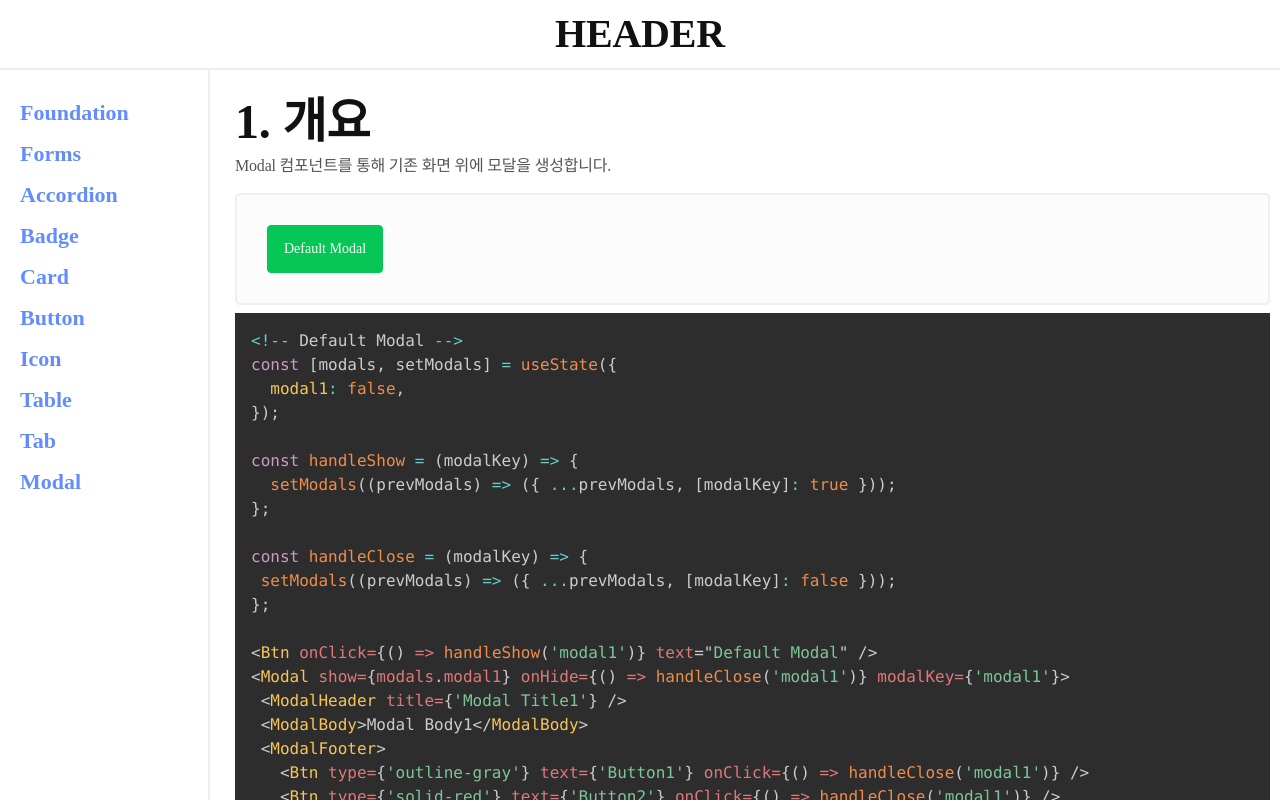
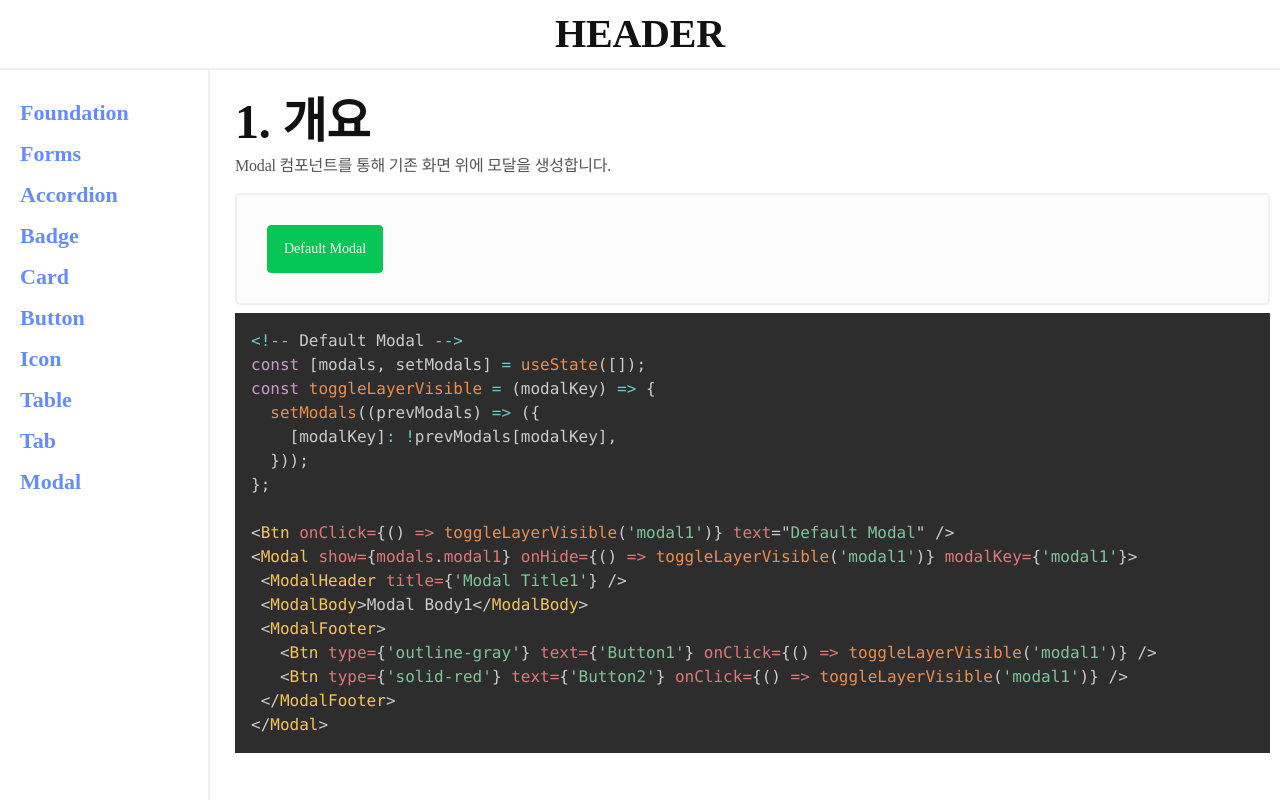
Before and after one commit to dongggggae/_hyun-design-system, a React (Vite) app: page /components/ModalPage in a window 1280 px wide. Shown: the top 800 px of the page. Built offline with nearby package versions, Linux system fonts and the light colour scheme; some icons are missing.

Commit message:
[DS-15]Component - Modal 수정

```diff
--- a/src/pages/components/ModalPage.jsx
+++ b/src/pages/components/ModalPage.jsx
@@ -8,24 +8,12 @@ import Text from '@/components/hyun-design-system/typography/Text';
 const LazyCodeContainer = lazy(() => import('@/components/docs/CodeContainer'));
 
 const ModalPage = () => {
-  const [modals, setModals] = useState({
-    modal1: false,
-    modal2: false,
-    modal3: false,
-    modal4: false,
-    modal5: false,
-    modal6: false,
-    modal7: false,
-    modal8: false,
-    modal9: false,
-  });
+  const [modals, setModals] = useState([]);
 
-  const handleShow = (modalKey) => {
-    setModals((prevModals) => ({ ...prevModals, [modalKey]: true }));
-  };
-
-  const handleClose = (modalKey) => {
-    setModals((prevModals) => ({ ...prevModals, [modalKey]: false }));
+  const toggleLayerVisible = (modalKey) => {
+    setModals((prevModals) => ({
+      [modalKey]: !prevModals[modalKey],
+    }));
   };
 
   return (
@@ -35,13 +23,13 @@ const ModalPage = () => {
           <Heading tag="h2" size="2" text="1. 개요" />
           <Text>Modal 컴포넌트를 통해 기존 화면 위에 모달을 생성합니다.</Text>
           <div className="preview">
-            <Btn onClick={() => handleShow('modal1')} text="Default Modal" />
-            <Modal show={modals.modal1} onHide={() => handleClose('modal1')} modalKey={'modal1'}>
+            <Btn onClick={() => toggleLayerVisible('modal1')} text="Default Modal" />
+            <Modal show={modals.modal1} onHide={() => toggleLayerVisible('modal1')} modalKey={'modal1'}>
               <ModalHeader title={'Modal Title1'} />
               <ModalBody>Modal Body1</ModalBody>
               <ModalFooter>
-                <Btn type={'outline-gray'} text={'Button1'} onClick={() => handleClose('modal1')} />
-                <Btn type={'solid-red'} text={'Button2'} onClick={() => handleClose('modal1')} />
+                <Btn type={'outline-gray'} text={'Button1'} onClick={() => toggleLayerVisible('modal1')} />
+                <Btn type={'solid-red'} text={'Button2'} onClick={() => toggleLayerVisible('modal1')} />
               </ModalFooter>
             </Modal>
           </div>
@@ -56,13 +44,13 @@ const ModalPage = () => {
             close 프로퍼티를 통해 Modal Header 컴포넌트의 닫기 버튼 유무를 설정합니다. 기본 값은 &#39;false&#39; 입니다.
           </Text>
           <div className="preview">
-            <Btn onClick={() => handleShow('modal2')} text="Close Modal" />
-            <Modal show={modals.modal2} onHide={() => handleClose('modal2')} modalKey={'modal2'}>
+            <Btn onClick={() => toggleLayerVisible('modal2')} text="Close Modal" />
+            <Modal show={modals.modal2} onHide={() => toggleLayerVisible('modal2')} modalKey={'modal2'}>
               <ModalHeader title={'Modal Title1'} close />
               <ModalBody>Modal Body1</ModalBody>
               <ModalFooter>
-                <Btn type={'outline-gray'} text={'Button1'} onClick={() => handleClose('modal2')} />
-                <Btn type={'solid-red'} text={'Button2'} onClick={() => handleClose('modal2')} />
+                <Btn type={'outline-gray'} text={'Button1'} onClick={() => toggleLayerVisible('modal2')} />
+                <Btn type={'solid-red'} text={'Button2'} onClick={() => toggleLayerVisible('modal2')} />
               </ModalFooter>
             </Modal>
           </div>
@@ -79,26 +67,31 @@ const ModalPage = () => {
             type 프로퍼티 속성은 &#39;center&#39;, &#39;scrollable&#39;, &#39;fullscreen&#39; 가 있습니다.
           </Text>
           <div className="preview">
-            <Btn onClick={() => handleShow('modal3')} text="Default Modal" />
-            <Modal show={modals.modal3} onHide={() => handleClose('modal3')} modalKey={'modal3'}>
+            <Btn onClick={() => toggleLayerVisible('modal3')} text="Default Modal" />
+            <Modal show={modals.modal3} onHide={() => toggleLayerVisible('modal3')} modalKey={'modal3'}>
               <ModalHeader title={'Modal Title1'} />
               <ModalBody>Modal Body1</ModalBody>
               <ModalFooter>
-                <Btn type={'outline-gray'} text={'Button1'} onClick={() => handleClose('modal3')} />
-                <Btn type={'solid-red'} text={'Button2'} onClick={() => handleClose('modal3')} />
+                <Btn type={'outline-gray'} text={'Button1'} onClick={() => toggleLayerVisible('modal3')} />
+                <Btn type={'solid-red'} text={'Button2'} onClick={() => toggleLayerVisible('modal3')} />
               </ModalFooter>
             </Modal>
-            <Btn onClick={() => handleShow('modal4')} text="Centered Modal" />
-            <Modal show={modals.modal4} onHide={() => handleClose('modal4')} modalKey={'modal4'} type={'center'}>
+            <Btn onClick={() => toggleLayerVisible('modal4')} text="Centered Modal" />
+            <Modal show={modals.modal4} onHide={() => toggleLayerVisible('modal4')} modalKey={'modal4'} type={'center'}>
               <ModalHeader title={'Modal Title1'} />
               <ModalBody>Modal Body1</ModalBody>
               <ModalFooter>
-                <Btn type={'outline-gray'} text={'Button1'} onClick={() => handleClose('modal4')} />
-                <Btn type={'solid-red'} text={'Button2'} onClick={() => handleClose('modal4')} />
+                <Btn type={'outline-gray'} text={'Button1'} onClick={() => toggleLayerVisible('modal4')} />
+                <Btn type={'solid-red'} text={'Button2'} onClick={() => toggleLayerVisible('modal4')} />
               </ModalFooter>
             </Modal>
-            <Btn onClick={() => handleShow('modal5')} text="Scrollable Modal" />
-            <Modal show={modals.modal5} onHide={() => handleClose('modal5')} modalKey={'modal5'} type={'scrollable'}>
+            <Btn onClick={() => toggleLayerVisible('modal5')} text="Scrollable Modal" />
+            <Modal
+              show={modals.modal5}
+              onHide={() => toggleLayerVisible('modal5')}
+              modalKey={'modal5'}
+              type={'scrollable'}
+            >
               <ModalHeader title={'Modal Title1'} />
               <ModalBody>
                 Lorem ipsum, dolor sit amet consectetur adipisicing elit. Repudiandae dignissimos quisquam libero animi
@@ -176,17 +169,22 @@ const ModalPage = () => {
                 odio, ipsam tempora.
               </ModalBody>
               <ModalFooter>
-                <Btn type={'outline-gray'} text={'Button1'} onClick={() => handleClose('modal5')} />
-                <Btn type={'solid-red'} text={'Button2'} onClick={() => handleClose('modal5')} />
+                <Btn type={'outline-gray'} text={'Button1'} onClick={() => toggleLayerVisible('modal5')} />
+                <Btn type={'solid-red'} text={'Button2'} onClick={() => toggleLayerVisible('modal5')} />
               </ModalFooter>
             </Modal>
-            <Btn onClick={() => handleShow('modal6')} text="Fullscreen Modal" />
-            <Modal show={modals.modal6} onHide={() => handleClose('modal6')} modalKey={'modal6'} type={'fullscreen'}>
+            <Btn onClick={() => toggleLayerVisible('modal6')} text="Fullscreen Modal" />
+            <Modal
+              show={modals.modal6}
+              onHide={() => toggleLayerVisible('modal6')}
+              modalKey={'modal6'}
+              type={'fullscreen'}
+            >
               <ModalHeader title={'Modal Title1'} />
               <ModalBody>Modal Body1</ModalBody>
               <ModalFooter>
-                <Btn type={'outline-gray'} text={'Button1'} onClick={() => handleClose('modal6')} />
-                <Btn type={'solid-red'} text={'Button2'} onClick={() => handleClose('modal6')} />
+                <Btn type={'outline-gray'} text={'Button1'} onClick={() => toggleLayerVisible('modal6')} />
+                <Btn type={'solid-red'} text={'Button2'} onClick={() => toggleLayerVisible('modal6')} />
               </ModalFooter>
             </Modal>
           </div>
@@ -203,31 +201,31 @@ const ModalPage = () => {
             type 프로퍼티 속성은 &#39;sm&#39;, &#39;md&#39;, &#39;lg&#39; 가 있습니다.
           </Text>
           <div className="preview">
-            <Btn onClick={() => handleShow('modal7')} text="Small Modal" />
-            <Modal show={modals.modal7} onHide={() => handleClose('modal7')} modalKey={'modal7'} size={'sm'}>
+            <Btn onClick={() => toggleLayerVisible('modal7')} text="Small Modal" />
+            <Modal show={modals.modal7} onHide={() => toggleLayerVisible('modal7')} modalKey={'modal7'} size={'sm'}>
               <ModalHeader title={'Modal Title1'} />
               <ModalBody>Modal Body1</ModalBody>
               <ModalFooter>
-                <Btn type={'outline-gray'} text={'Button1'} onClick={() => handleClose('modal7')} />
-                <Btn type={'solid-red'} text={'Button2'} onClick={() => handleClose('modal7')} />
+                <Btn type={'outline-gray'} text={'Button1'} onClick={() => toggleLayerVisible('modal7')} />
+                <Btn type={'solid-red'} text={'Button2'} onClick={() => toggleLayerVisible('modal7')} />
               </ModalFooter>
             </Modal>
-            <Btn onClick={() => handleShow('modal8')} text="Medium Modal" />
-            <Modal show={modals.modal8} onHide={() => handleClose('modal8')} modalKey={'modal8'}>
+            <Btn onClick={() => toggleLayerVisible('modal8')} text="Medium Modal" />
+            <Modal show={modals.modal8} onHide={() => toggleLayerVisible('modal8')} modalKey={'modal8'}>
               <ModalHeader title={'Modal Title1'} />
               <ModalBody>Modal Body1</ModalBody>
               <ModalFooter>
-                <Btn type={'outline-gray'} text={'Button1'} onClick={() => handleClose('modal8')} />
-                <Btn type={'solid-red'} text={'Button2'} onClick={() => handleClose('modal8')} />
+                <Btn type={'outline-gray'} text={'Button1'} onClick={() => toggleLayerVisible('modal8')} />
+                <Btn type={'solid-red'} text={'Button2'} onClick={() => toggleLayerVisible('modal8')} />
               </ModalFooter>
             </Modal>
-            <Btn onClick={() => handleShow('modal9')} text="Large Modal" />
-            <Modal show={modals.modal9} onHide={() => handleClose('modal9')} modalKey={'modal9'} size={'lg'}>
+            <Btn onClick={() => toggleLayerVisible('modal9')} text="Large Modal" />
+            <Modal show={modals.modal9} onHide={() => toggleLayerVisible('modal9')} modalKey={'modal9'} size={'lg'}>
               <ModalHeader title={'Modal Title1'} />
               <ModalBody>Modal Body1</ModalBody>
               <ModalFooter>
-                <Btn type={'outline-gray'} text={'Button1'} onClick={() => handleClose('modal9')} />
-                <Btn type={'solid-red'} text={'Button2'} onClick={() => handleClose('modal9')} />
+                <Btn type={'outline-gray'} text={'Button1'} onClick={() => toggleLayerVisible('modal9')} />
+                <Btn type={'solid-red'} text={'Button2'} onClick={() => toggleLayerVisible('modal9')} />
               </ModalFooter>
             </Modal>
           </div>
@@ -243,32 +241,27 @@ const ModalPage = () => {
 const ModalCode = {
   overview: [
     `<!-- Default Modal -->`,
-    `const [modals, setModals] = useState({`,
-    `  modal1: false,`,
-    `});`,
-    ``,
-    `const handleShow = (modalKey) => {`,
-    `  setModals((prevModals) => ({ ...prevModals, [modalKey]: true }));`,
+    `const [modals, setModals] = useState([]);`,
+    `const toggleLayerVisible = (modalKey) => {`,
+    `  setModals((prevModals) => ({`,
+    `    [modalKey]: !prevModals[modalKey],`,
+    `  }));`,
     `};`,
     ``,
-    `const handleClose = (modalKey) => {`,
-    ` setModals((prevModals) => ({ ...prevModals, [modalKey]: false }));`,
-    `};`,
-    ``,
-    `<Btn onClick={() => handleShow('modal1')} text="Default Modal" />`,
-    `<Modal show={modals.modal1} onHide={() => handleClose('modal1')} modalKey={'modal1'}>`,
+    `<Btn onClick={() => toggleLayerVisible('modal1')} text="Default Modal" />`,
+    `<Modal show={modals.modal1} onHide={() => toggleLayerVisible('modal1')} modalKey={'modal1'}>`,
     ` <ModalHeader title={'Modal Title1'} />`,
     ` <ModalBody>Modal Body1</ModalBody>`,
     ` <ModalFooter>`,
-    `   <Btn type={'outline-gray'} text={'Button1'} onClick={() => handleClose('modal1')} />`,
-    `   <Btn type={'solid-red'} text={'Button2'} onClick={() => handleClose('modal1')} />`,
+    `   <Btn type={'outline-gray'} text={'Button1'} onClick={() => toggleLayerVisible('modal1')} />`,
+    `   <Btn type={'solid-red'} text={'Button2'} onClick={() => toggleLayerVisible('modal1')} />`,
     ` </ModalFooter>`,
     `</Modal>`,
   ].join(`\n`),
   closeButton: [
     `<!-- Default Modal -->`,
     `// ...`,
-    `<Btn onClick={() => handleShow('modal2')} text="Default Modal" />`,
+    `<Btn onClick={() => toggleLayerVisible('modal2')} text="Default Modal" />`,
     `<Modal ... close>`,
     `// ...`,
     `</Modal>`,
@@ -276,14 +269,14 @@ const ModalCode = {
   type: [
     `<!-- Default Modal -->`,
     `// ...`,
-    `<Btn onClick={() => handleShow('modal3')} text="Default Modal" />`,
+    `<Btn onClick={() => toggleLayerVisible('modal3')} text="Default Modal" />`,
     `<Modal ...>`,
     `// ...`,
     `</Modal>`,
     ``,
     `<!-- Centered Modal -->`,
     `// ...`,
-    `<Btn onClick={() => handleShow('modal4')} text="Centered Modal" />`,
+    `<Btn onClick={() => toggleLayerVisible('modal4')} text="Centered Modal" />`,
     `// ...`,
     `<Modal ... type={'center'}>`,
     `// ...`,
@@ -291,14 +284,14 @@ const ModalCode = {
     ``,
     `<!-- Scrollable Modal -->`,
     `// ...`,
-    `<Btn onClick={() => handleShow('modal5')} text="Scrollable Modal" />`,
+    `<Btn onClick={() => toggleLayerVisible('modal5')} text="Scrollable Modal" />`,
     `<Modal ... type={'scrollable'}>`,
     `// ...`,
     `</Modal>`,
     ``,
     `<!-- Fullscreen Modal -->`,
     `// ...`,
-    `<Btn onClick={() => handleShow('modal6')} text="Fullscreen Modal" />`,
+    `<Btn onClick={() => toggleLayerVisible('modal6')} text="Fullscreen Modal" />`,
     `<Modal ... type={'fullscreen'}>`,
     `// ...`,
     `</Modal>`,
@@ -306,7 +299,7 @@ const ModalCode = {
   size: [
     `<!-- Small Modal -->`,
     `// ...`,
-    `<Btn onClick={() => handleShow('modal7')} text="Small Modal" />`,
+    `<Btn onClick={() => toggleLayerVisible('modal7')} text="Small Modal" />`,
     `// ...`,
     `<Modal ... size={'sm'}>`,
     `// ...`,
@@ -314,14 +307,14 @@ const ModalCode = {
     ``,
     `<!-- Medium Modal -->`,
     `// ...`,
-    `<Btn onClick={() => handleShow('modal8')} text="Medium Modal" />`,
+    `<Btn onClick={() => toggleLayerVisible('modal8')} text="Medium Modal" />`,
     `<Modal ...>`,
     `// ...`,
     `</Modal>`,
     ``,
     `<!-- Large Modal -->`,
     `// ...`,
-    `<Btn onClick={() => handleShow('modal9')} text="Large Modal" />`,
+    `<Btn onClick={() => toggleLayerVisible('modal9')} text="Large Modal" />`,
     `<Modal ... size={'lg'}>`,
     `// ...`,
     `</Modal>`,
```
